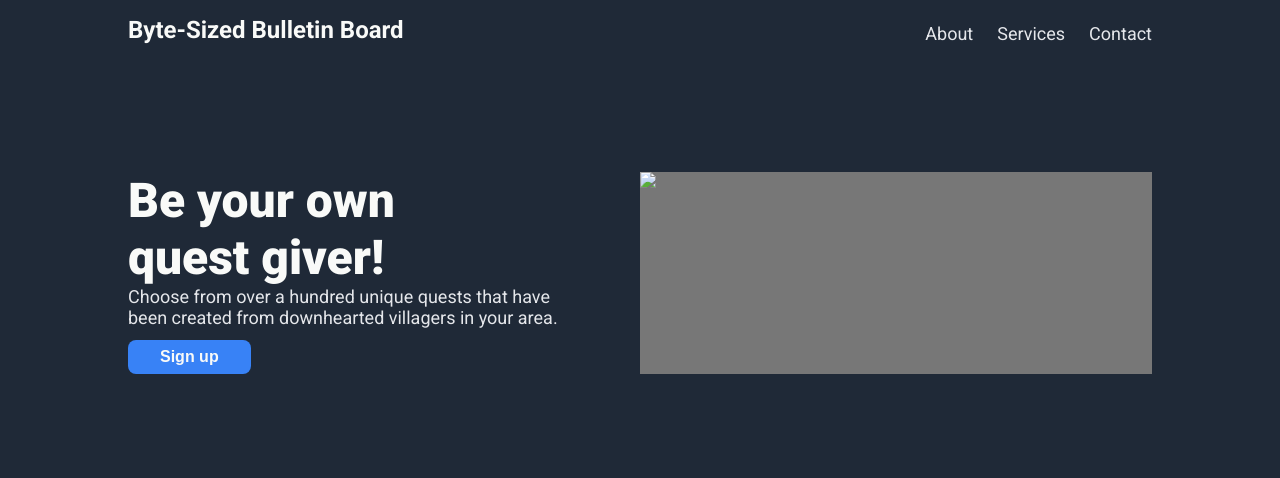
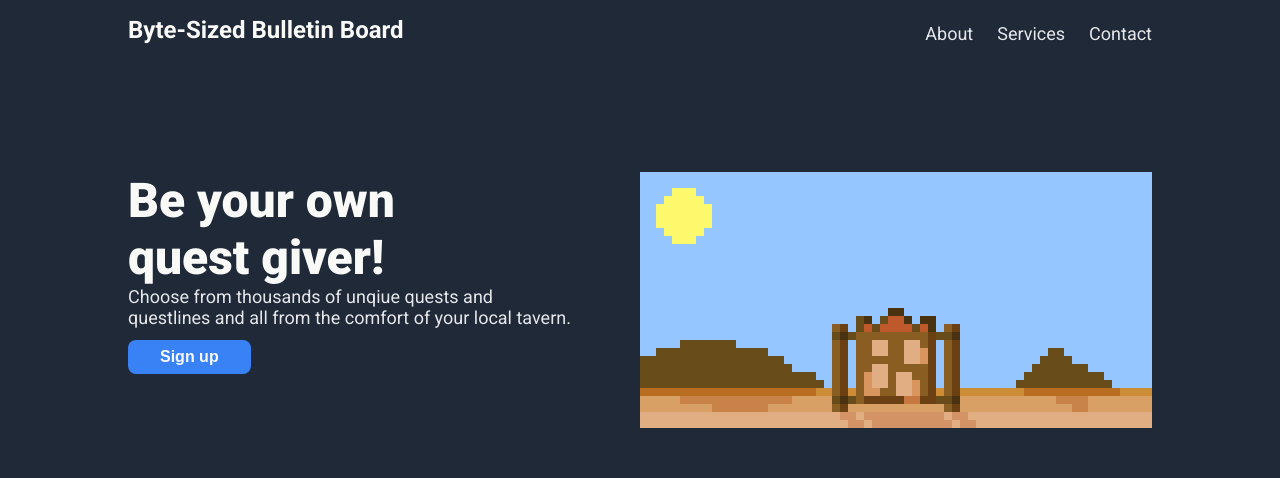
Before and after one commit to absentminded-lich/byte-sized-bulletin-board, a plain HTML site: page index.html in a window 1280 px wide. Shown: the top 478 px of the page. Drawn offline with Linux system fonts and the light colour scheme.

Commit message:
Add hero img

```diff
--- a/index.html
+++ b/index.html
@@ -22,10 +22,10 @@
                 <div class="hero">
                     <div class="hero-desc">
                         <div class="hero-main">Be your own quest giver!</div>
-                        <div class="hero-second">Choose from over a hundred unique quests that have been created from downhearted villagers in your area.</div>
+                        <div class="hero-second">Choose from thousands of unqiue quests and questlines and all from the comfort of your local tavern.</div>
                         <button>Sign up</button>
                     </div>
-                    <img src=".">
+                    <img src="bsbb-hero.png">
                 </div>
             </div>
         </div>
```
